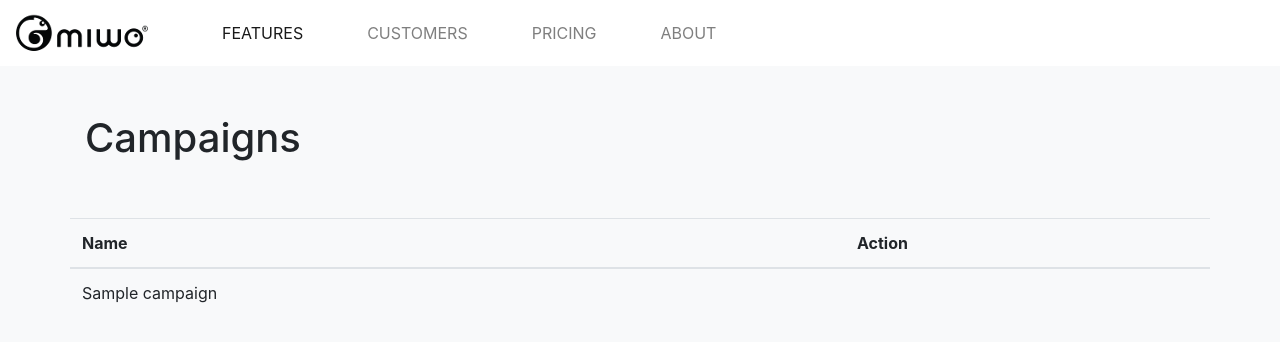
After one commit to nicolas-pantel/MiWo, a Django app: page /campaigns/ in a window 1280 px wide. The commit adds this page. Shown: the top 342 px of the page. Run offline with Django 3.2, Linux system fonts and the light colour scheme; tables that the repository leaves empty hold one stand-in row (values such as "Sample post"); some libraries are stand-ins or nearby versions.

Commit message:
feature(bo): Campaigns list

```diff
--- a/backoffice/templates/account/profile.html
+++ b/backoffice/templates/account/profile.html
@@ -5,7 +5,9 @@
 
 {% block content %}
 <div class="container">
-    <div class="col-6 pt-5">
+    <h1 class="pt-5">{% trans "Profile" %}</h1>
+    <div class="row pt-5">
+        <div class="col-6">
             <form class="form" method="POST" action="{% url 'profile_update' profile.pk %}" enctype="multipart/form-data">
                 {% csrf_token %}
                 <div class="pb-5">
@@ -22,4 +24,5 @@
             </form>
         </div>
     </div>
+</div>
 {% endblock %}
--- a/backoffice/templates/backoffice/base.html
+++ b/backoffice/templates/backoffice/base.html
@@ -48,7 +48,7 @@
             <a class="nav-link ml-5" href="{% url 'profile_update' user.pk %}">{% trans "PROFILE" %}</a>
           </li>
           <li class="nav-item">
-            <a class="nav-link ml-5" href="#">{% trans "CAMPAIGNS" %}</a>
+            <a class="nav-link ml-5" href="{% url 'campaigns' %}">{% trans "CAMPAIGNS" %}</a>
           </li>
           <li class="nav-item">
             <a class="nav-link ml-5" href="#">{% trans "PRODUCTS" %}</a>
--- /dev/null
+++ b/backoffice/templates/backoffice/campaign_list.html
@@ -0,0 +1,27 @@
+{% extends "backoffice/base.html" %}
+
+{% load i18n %}
+
+{% block content %}
+<div class="container">
+    <h1 class="pt-5">{% trans "Campaigns" %}</h1>
+    <div class="row pt-5">
+        <table class="table">
+          <thead>
+            <tr>
+              <th>{% trans 'Name' %}</th>
+              <th>{% trans 'Action' %}</th>
+            </tr>
+          </thead>
+          <tbody>
+                {% for object in object_list %}
+                    <tr>
+                      <td>{{ object.name }}</td>
+                      <td></td>
+                    </tr>
+                {% endfor %}
+        </table>
+    </tbody>
+</div>
+
+{% endblock %}
--- a/backoffice/urls.py
+++ b/backoffice/urls.py
@@ -9,6 +9,7 @@ urlpatterns = [
     path('', views.IndexView.as_view(), name='index'),
     path('demo', views.DemoView.as_view(), name='demo'),
     path('demo/<channel>', views.DemoServerView.as_view(), name="demo_server"),
+    path('campaigns/', views.CampaignsView.as_view(), name="campaigns"),
 
     ### API ###
     path('api/docs/', include_docs_urls(title='Miwo API')),
--- a/backoffice/views.py
+++ b/backoffice/views.py
@@ -4,11 +4,11 @@ from channels.layers import get_channel_layer
 from django.contrib.auth.decorators import login_required
 from django.http import JsonResponse
 from django.shortcuts import render, redirect
-from django.views.generic import TemplateView, View
+from django.views.generic import TemplateView, View, ListView
 from django.views.generic.edit import UpdateView, CreateView
 
 from .forms import ProfileForm
-from .models import Profile
+from . import models
 
 
 class IndexView(TemplateView):
@@ -35,6 +35,11 @@ def profile(request):
 
 
 class ProfileUpdateView(UpdateView):
-    model = Profile
+    model = models.Profile
     form_class = ProfileForm
     template_name = "account/profile.html"
+
+
+class CampaignsView(ListView):
+    model = models.Campaign
+    paginate_by = 20
```
Lines whose indentation alone changed are shown as unchanged.
